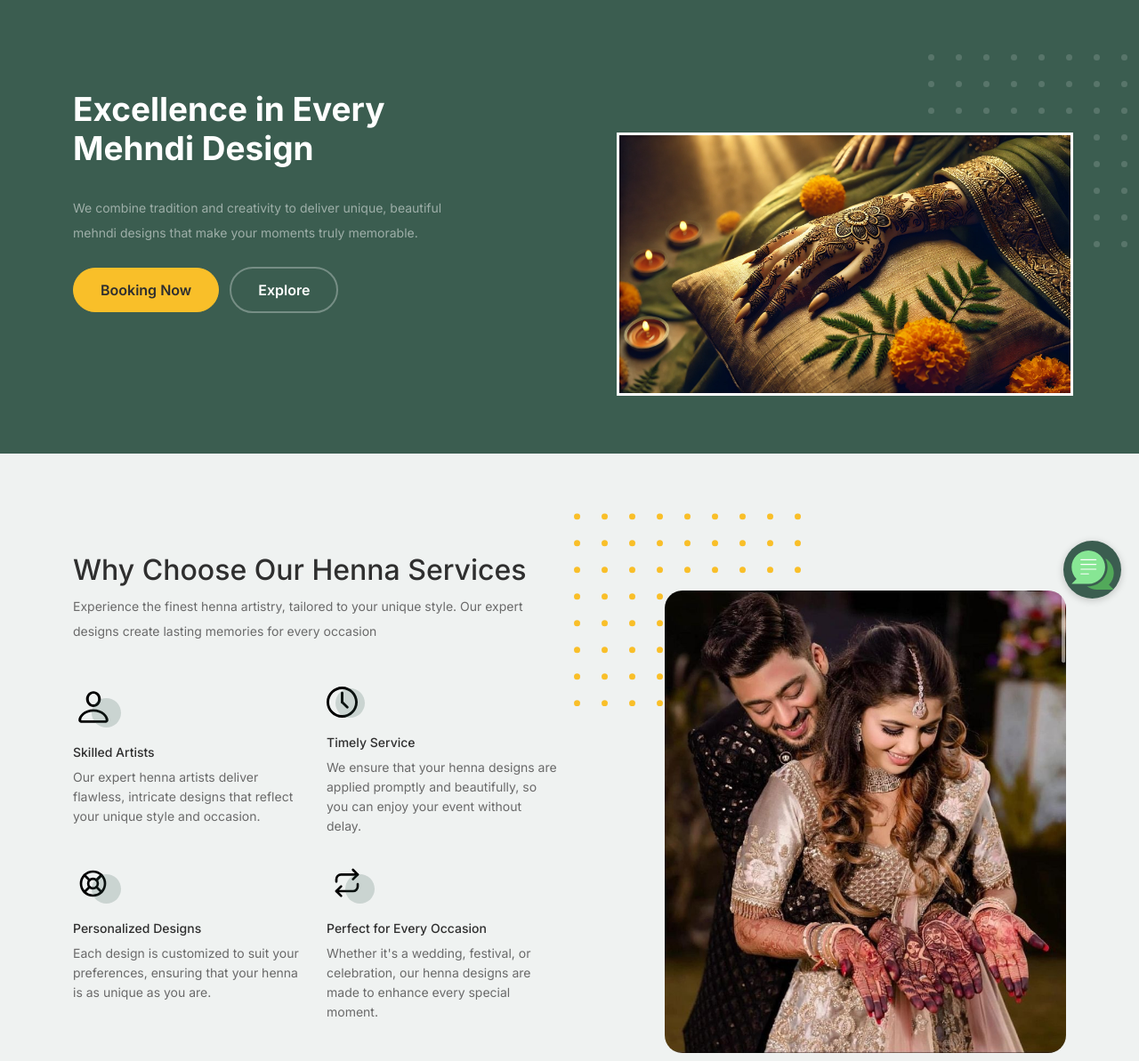
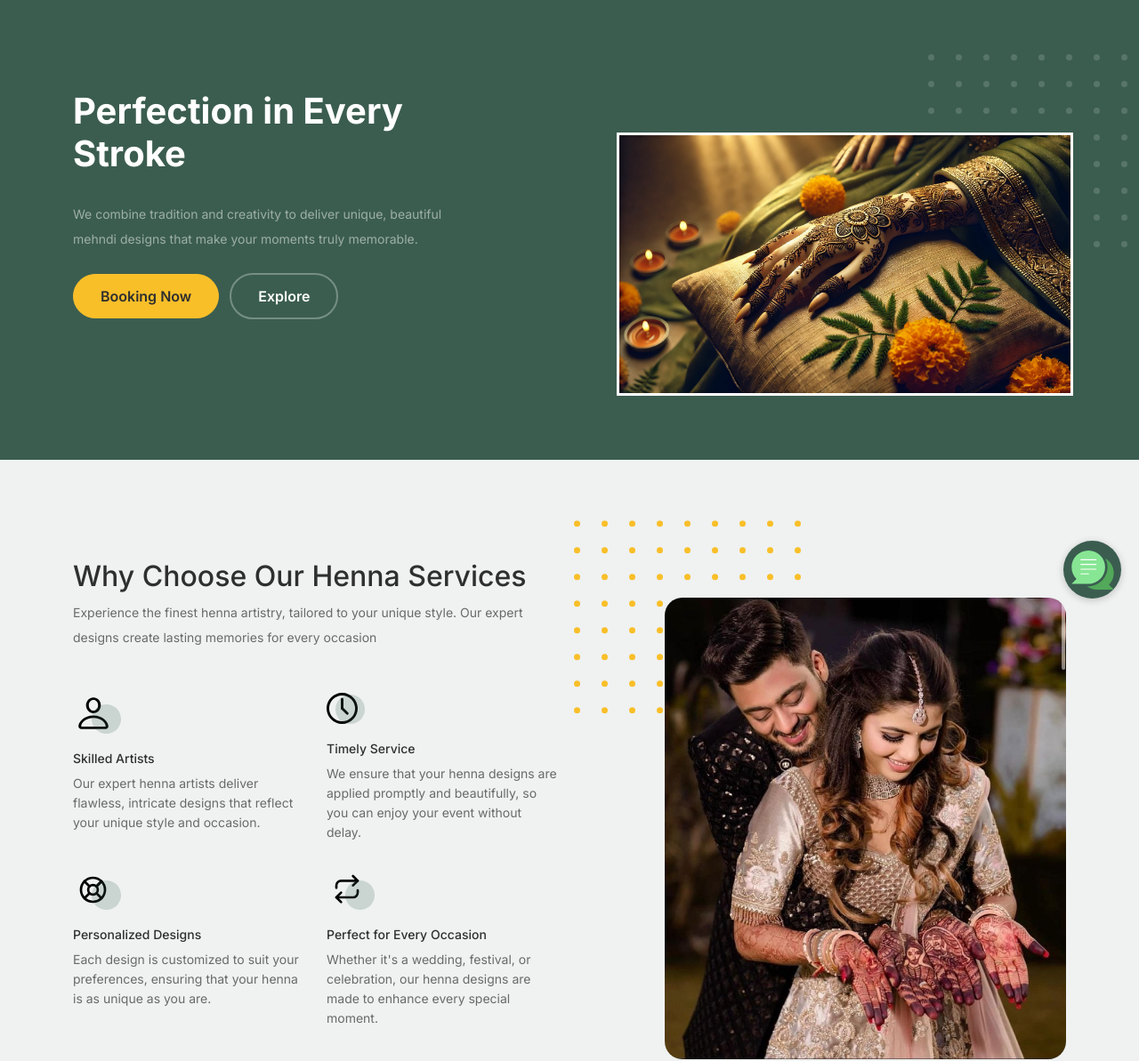
Before and after one commit to vishal-nagar744/Mehndiz, a plain HTML site: page about.html in a window 1280 px wide. Shown: the part 107-1300 px from the top of the page at 89% size. Drawn offline with Linux system fonts and the light colour scheme.

Commit message:
about responsive done

```diff
--- a/about.html
+++ b/about.html
@@ -67,7 +67,7 @@
 			<div class="row justify-content-between">
 				<div class="col-lg-5">
 					<div class="intro-excerpt">
-						<h1 style="font-size: 37px">Excellence in Every Mehndi Design</h1>
+						<h1>Perfection in Every Stroke</h1>
 						<p class="mb-4">We combine tradition and creativity to deliver unique, beautiful mehndi designs
 							that make your moments truly memorable.</p>
 						<p>
@@ -88,7 +88,7 @@
 	<!-- End Hero Section -->
 
 	<!-- Start Why Choose Us Section -->
-	<div class="why-choose-section">
+	<div class="why-choose-section why-choose-section-about">
 		<div class="container">
 			<div class="row justify-content-between align-items-center">
 				<div class="col-lg-6">
--- a/css/style.css
+++ b/css/style.css
@@ -402,12 +402,12 @@ a.more {
 }
 
 .product-section {
-  padding: 9rem 0rem 0rem 0;
+  padding: 7.5rem 0rem 0rem 0;
 }
 
 @media screen and (min-width: 450px) {
   .product-section {
-    padding: 7rem 0;
+    padding: 7rem 0rem 3rem 0;
   }
 
 }
@@ -510,9 +510,18 @@ a.more {
 
 @media (min-width: 450px) {
   .why-choose-section {
-    padding: 7rem 0;
+    padding: 7rem 0rem 2rem 0rem;
   }
+}
 
+.why-choose-section-about {
+  padding: 7.5rem 0rem 4rem 0 !important;
+}
+
+@media (min-width: 450px) {
+  .why-choose-section-about {
+    padding: 7rem 0rem 2rem 0rem !important;
+  }
 }
 
 .why-choose-section .img-wrap {
```
